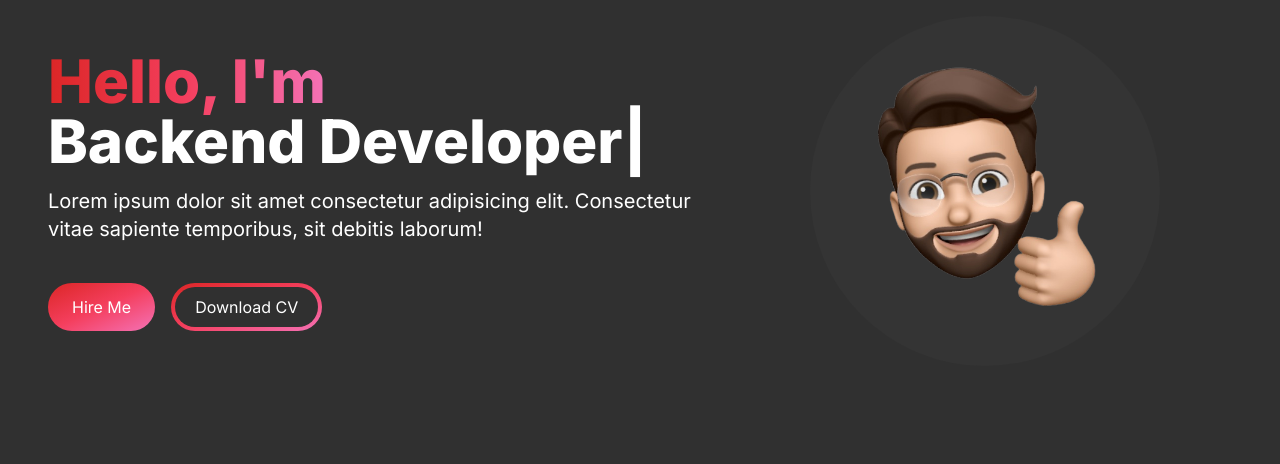
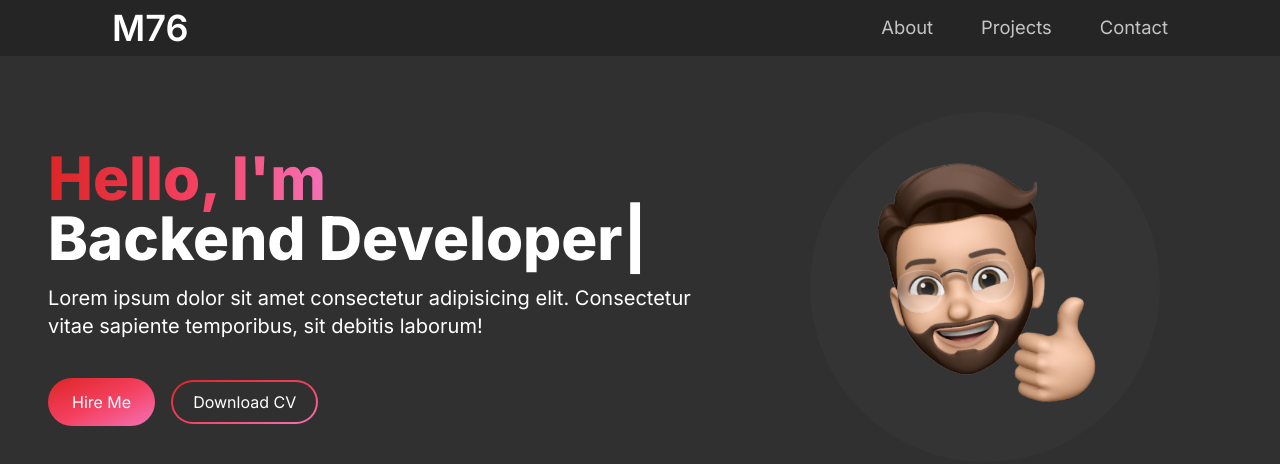
Before and after one commit to Mamdouh66/PortfolioWebsite, a Next.js app: page / in a window 1280 px wide. Shown: the top 464 px of the page. Built offline with nearby package versions, Linux system fonts and the light colour scheme.

Commit message:
✅ Add Navbar

```diff
--- a/app/components/HeroSection.jsx
+++ b/app/components/HeroSection.jsx
@@ -37,8 +37,8 @@
             <button className="px-6 py-3 w-full sm:w-fit rounded-full mr-4 bg-gradient-to-br from-red-600 via-rose-500 to-pink-400 hover:bg-slate-200 text-white">
               Hire Me
             </button>
-            <button className="px-1 py-1 w-full sm:w-fit rounded-full bg-gradient-to-br from-red-600 via-rose-500 to-pink-400  bg-transparent hover:bg-slate-800 text-white mt-4">
-              <span className="block bg-[#303030] hover:bg-slate-800 rounded-full px-5 py-2">
+            <button className="px-0.5 py-0.5 w-full sm:w-fit rounded-full bg-gradient-to-br from-red-600 via-rose-500 to-pink-400  bg-transparent hover:bg-[#343434] text-white mt-4">
+              <span className="block bg-[#303030] hover:bg-[#444242] rounded-full px-5 py-2">
                 Download CV
               </span>
             </button>
--- /dev/null
+++ b/app/components/MenuOverlay.jsx
@@ -0,0 +1,16 @@
+import React from "react";
+import NavItem from "./NavItem";
+
+const MenuOverlay = ({ items }) => {
+  return (
+    <ul className=" flex flex-col py-4 items-center">
+      {items.map((item, index) => (
+        <li key={index}>
+          <NavItem href={item.href} title={item.title} />
+        </li>
+      ))}
+    </ul>
+  );
+};
+
+export default MenuOverlay;
--- /dev/null
+++ b/app/components/NavItem.jsx
@@ -0,0 +1,14 @@
+import Link from "next/link";
+
+const NavItem = ({ href, title }) => {
+  return (
+    <Link
+      href={href}
+      className="block py-2 pl-3 pr-4 sm:text-[1.15rem] text-[#c5c5c5] rounded md:p-0 hover:text-white"
+    >
+      {title}
+    </Link>
+  );
+};
+
+export default NavItem;
--- /dev/null
+++ b/app/components/Navbar.jsx
@@ -0,0 +1,63 @@
+"use client";
+import React, { useState } from "react";
+import Link from "next/link";
+import NavItem from "./NavItem";
+import { Bars3Icon, XMarkIcon } from "@heroicons/react/24/solid";
+import MenuOverlay from "./MenuOverlay";
+
+const navItem = [
+  {
+    title: "About",
+    href: "#about",
+  },
+  {
+    title: "Projects",
+    href: "#projects",
+  },
+  {
+    title: "Contact",
+    href: "#contact",
+  },
+];
+
+const Navbar = () => {
+  const [navbarOpen, setNavbarOpen] = useState(false);
+  return (
+    <nav className="fixed top-0 right-0 left-0 z-10 bg-[#252525] bg-opacity-90">
+      <div className="flex flex-wrap items-center justify-between mx-auto px-6 md:px-[7rem] py-2">
+        <Link href={"/"} className="text-4xl text-white font-semibold mt-0">
+          M76
+        </Link>
+        <div className="mobile-menu block md:hidden">
+          {navbarOpen ? (
+            <button
+              onClick={() => setNavbarOpen(false)}
+              className="flex items-center px-3 py-2 border rounded borded-slate-200 text-slate-200 hover:text-white hover:border-white"
+            >
+              <XMarkIcon className="h-5 w-5" />
+            </button>
+          ) : (
+            <button
+              onClick={() => setNavbarOpen(true)}
+              className="flex items-center px-3 py-2 border rounded borded-slate-200 text-slate-200 hover:text-white hover:border-white"
+            >
+              <Bars3Icon className="h-5 w-5" />
+            </button>
+          )}
+        </div>
+        <div className="menu hidden md:block md:w-auto" id="navbar">
+          <ul className="flex p-4 md:p-0 md:flex-row md:space-x-12 mt-0">
+            {navItem.map((item, index) => (
+              <li key={index}>
+                <NavItem href={item.href} title={item.title} />
+              </li>
+            ))}
+          </ul>
+        </div>
+      </div>
+      {navbarOpen ? <MenuOverlay items={navItem} /> : null}
+    </nav>
+  );
+};
+
+export default Navbar;
--- a/app/page.js
+++ b/app/page.js
@@ -1,10 +1,12 @@
 import Image from "next/image";
 import HeroSection from "./components/HeroSection";
+import Navbar from "./components/Navbar";
 
 export default function Home() {
   return (
     <main className="flex min-h-screen flex-col bg-[#303030]">
-      <div class="container  mx-auto px-12 py-4">
+      <Navbar />
+      <div className="container  mt-24 mx-auto px-12 py-4">
         <HeroSection />
       </div>
     </main>
--- a/package.json
+++ b/package.json
@@ -9,6 +9,7 @@
     "lint": "next lint"
   },
   "dependencies": {
+    "@heroicons/react": "^2.0.18",
     "next": "14.0.3",
     "react": "^18",
     "react-dom": "^18",
```
Also changed, not shown: 1 other file (tests, documents, lock files or other folders).
